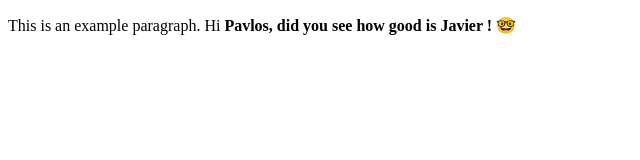
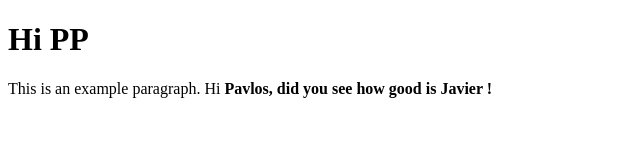
Before and after one commit to Jimachin/cs109, a plain HTML site: page index.html in a window 1280 px wide. Shown: the whole page, without its empty margins (0-640 px from the left). Drawn offline with Linux system fonts and the light colour scheme.

Commit message:
Update index.html

```diff
--- a/index.html
+++ b/index.html
@@ -4,6 +4,9 @@
     <title>This is the title of the webpage!</title>
   </head>
   <body>
-    <p>This is an example paragraph. Hi <strong>Pavlos, did you see how good is Javier ! 🤓</strong></p>
+
+    <h1> Hi PP </h1>
+    <p>This is an example paragraph. Hi <strong>Pavlos, did you see how good is Javier ! </strong></p>
+
   </body>
 </html>
```
